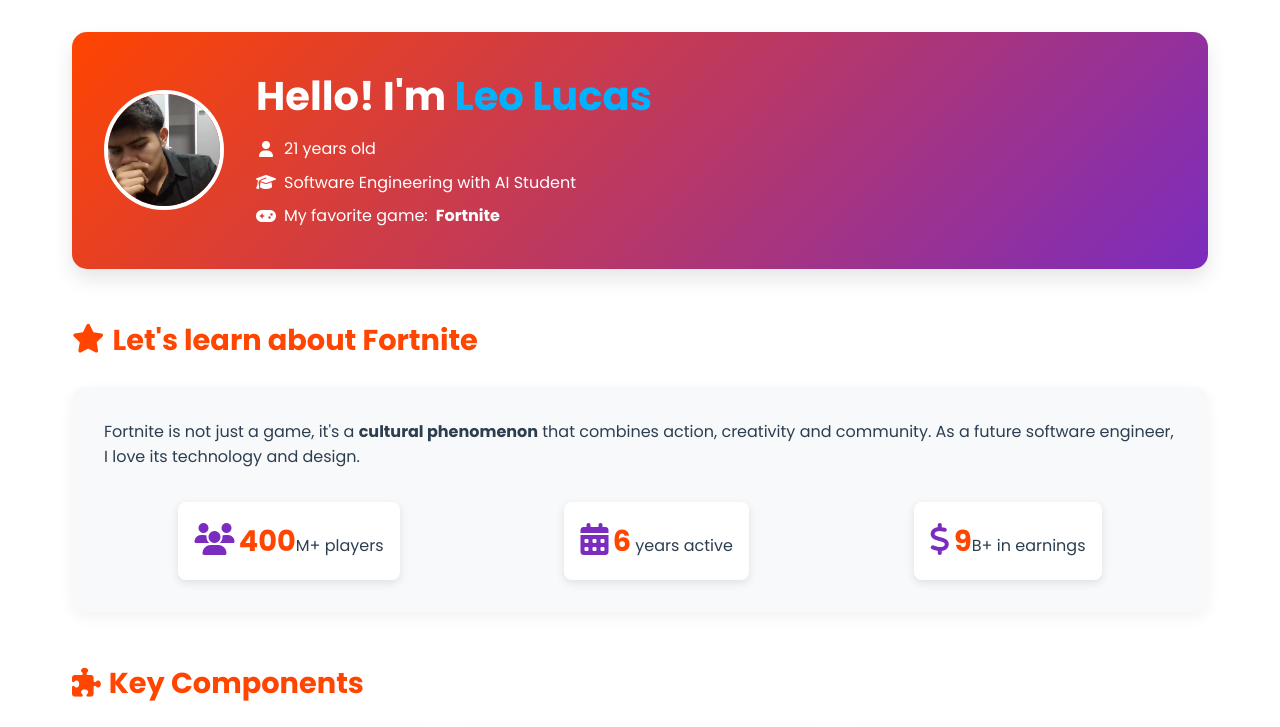
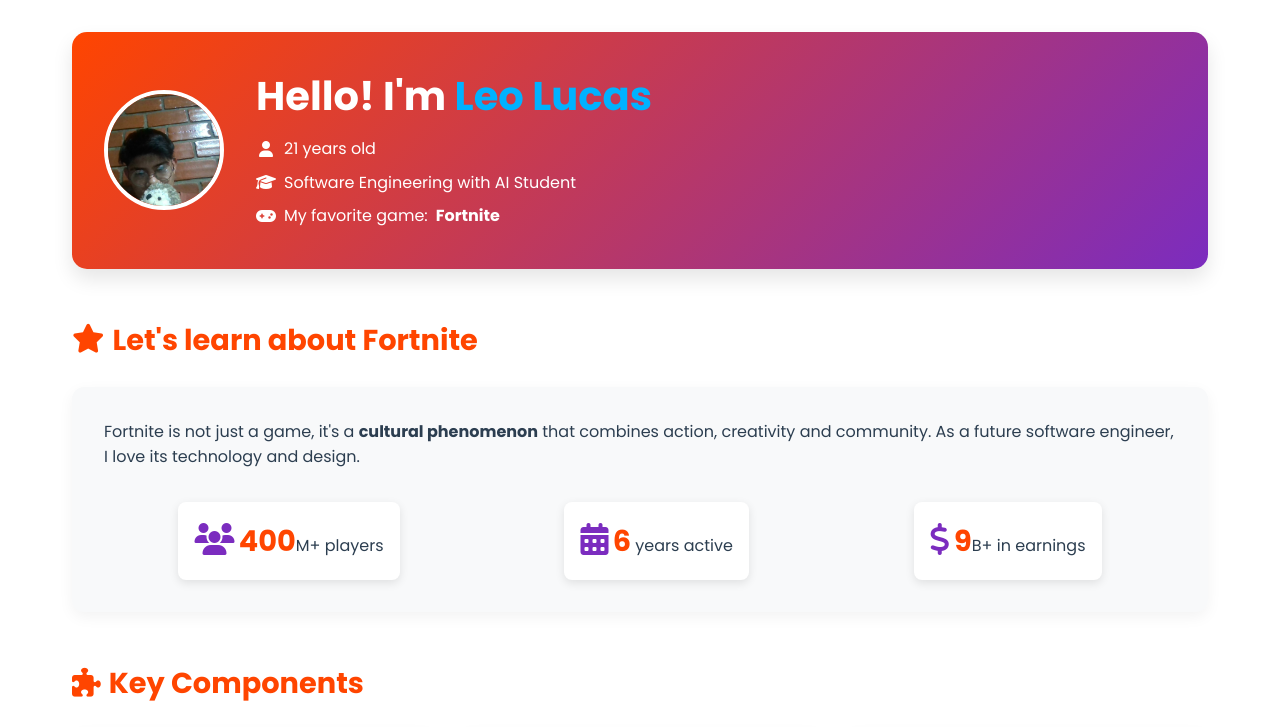
Before and after one commit to LeoLucasC/PaginaFinalngles, a plain HTML site: page index.html in a window 1280 px wide. Shown: the top 727 px of the page. Drawn offline with nearby package versions, Linux system fonts and the light colour scheme.

Commit message:
terminado

```diff
--- a/index.html
+++ b/index.html
@@ -13,7 +13,7 @@
         <!-- Personal Header -->
         <header class="personal-header">
             <div class="profile-pic">
-                <img src="Leo.jpeg" alt="Leo">
+                <img src="Leoxdd.jpeg" alt="Leo">
             </div>
             <div class="personal-info">
                 <h1>Hello! I'm <span>Leo Lucas</span></h1>
```
Also changed, not shown: Leo.jpeg (deleted), Leoxdd.jpeg (added).
